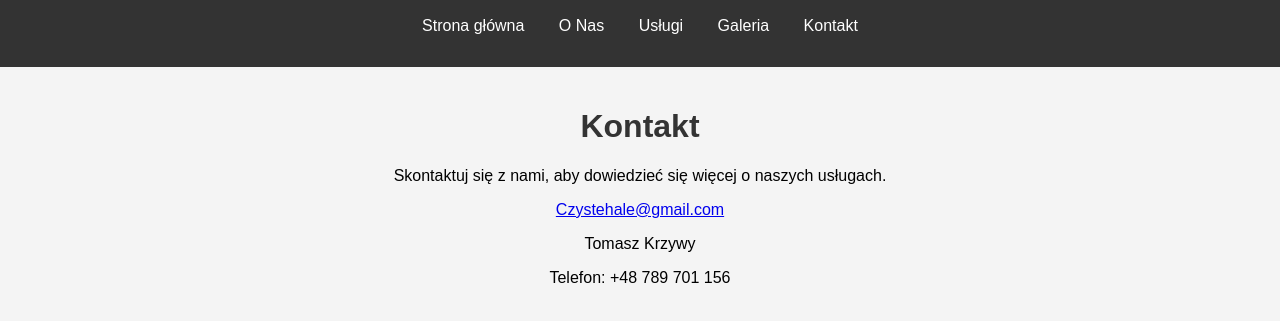
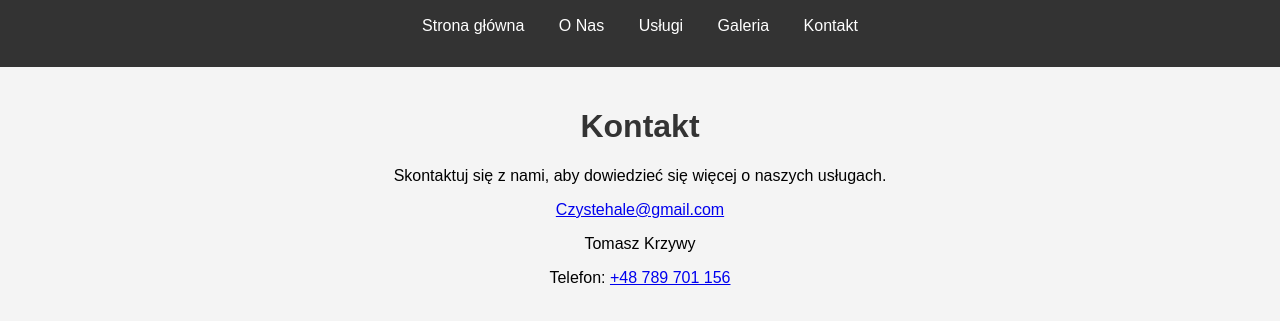
Before and after one commit to Tidey92/Czystehale, a plain HTML site: page kontakt.html in a window 1280 px wide. Shown: the part 169-490 px from the top of the page. Drawn offline with Linux system fonts and the light colour scheme.

Commit message:
Update kontakt.html

```diff
--- a/kontakt.html
+++ b/kontakt.html
@@ -30,7 +30,8 @@
 
 <p>Tomasz Krzywy</p>
 
-<p>Telefon: +48 789 701 156</p>
+<p>Telefon: <a href="tel:+48789701156">+48 789 701 156</a>
+</p>
   </main>
 </body>
 </html>
```
